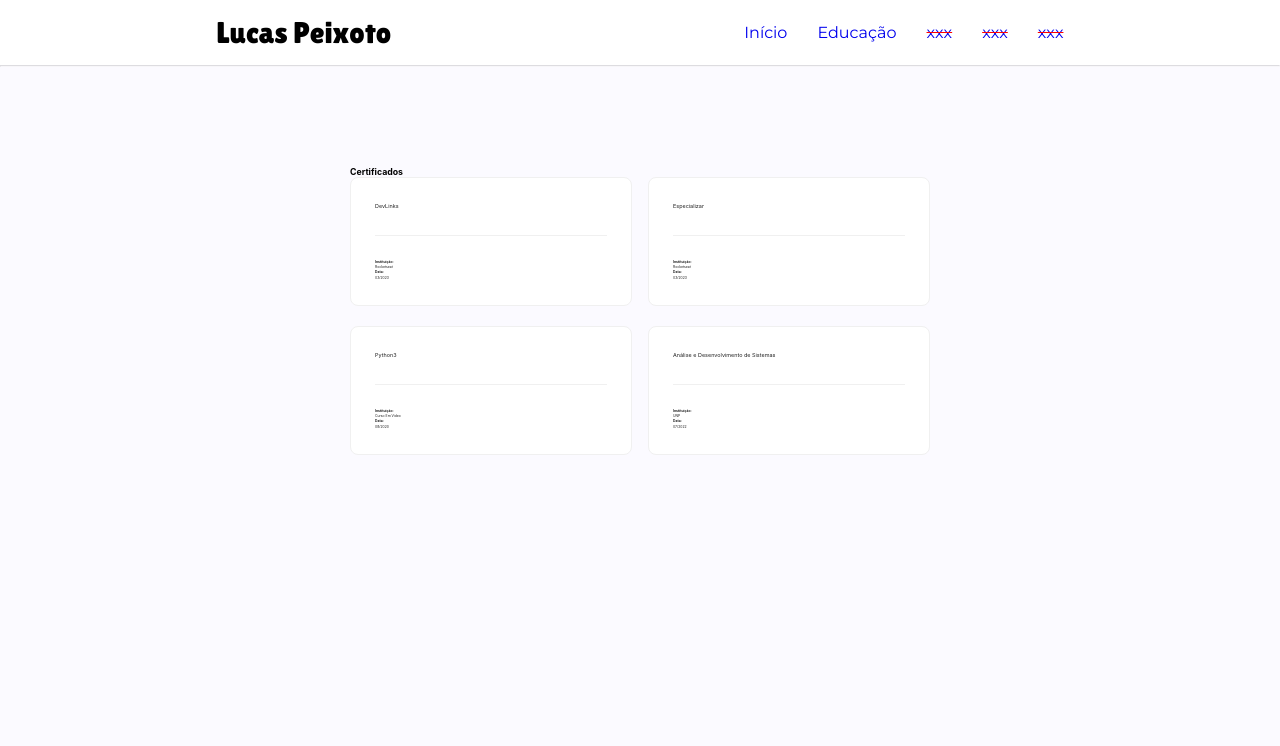
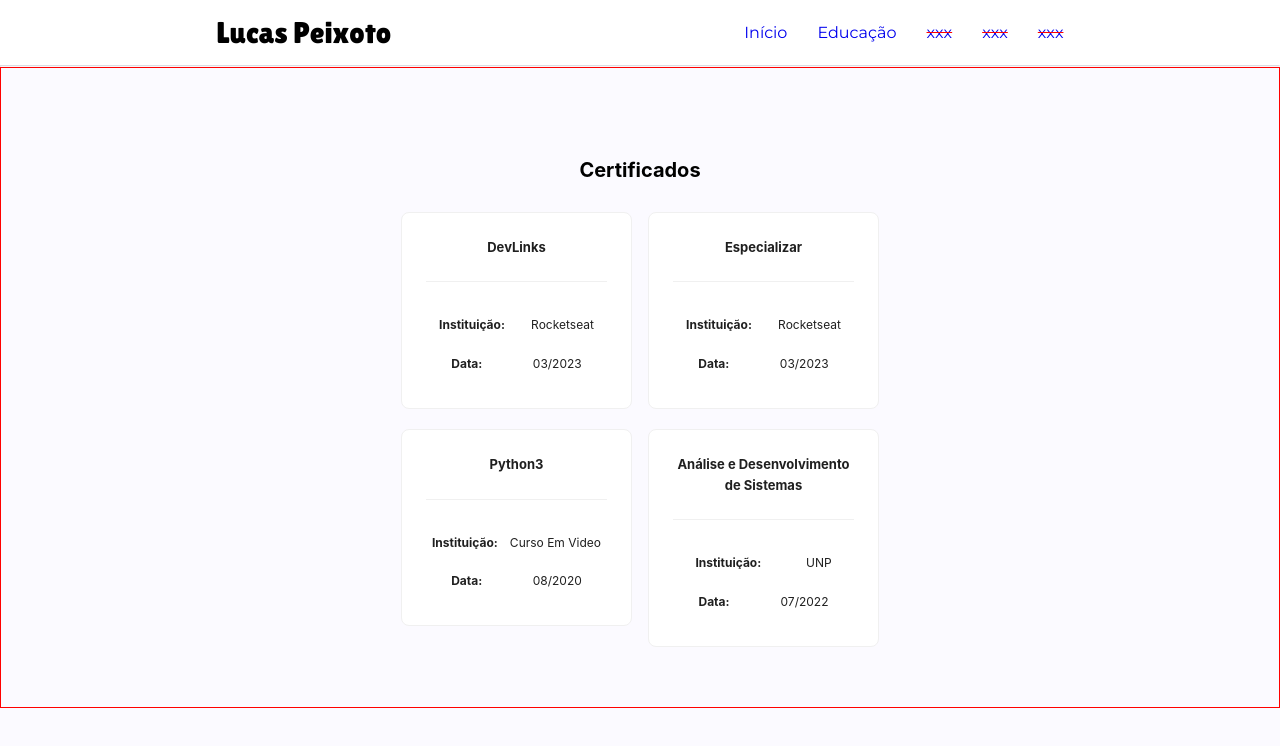
Before and after one commit to lucasptcastro/react-portfolio, a React (Vite) app: page /education in a window 1280 px wide. Shown: the top 746 px of the page. Built offline with nearby package versions, Linux system fonts and the light colour scheme.

Commit message:
🌈 style: added content styles

```diff
--- a/src/pages/Education/style.css
+++ b/src/pages/Education/style.css
@@ -0,0 +1,49 @@
+.content {
+  border: 1px solid red;
+
+  background: #fbfaff;
+  padding: 60px 400px;
+}
+
+.certifieds-title {
+  display: flex;
+  justify-content: center;
+
+  padding: 30px 0;
+}
+
+.certifieds-title h4 {
+  font-size: 20px;
+}
+
+.devlinks-rocketseat:hover,
+.especializar-rocketseat:hover,
+.python3-cursoemvideo:hover,
+.university:hover {
+  cursor: pointer;
+}
+
+.card-title {
+  font-size: 13px;
+  text-align: center;
+
+  font-weight: 700;
+}
+
+.institution,
+.date {
+  display: flex;
+  justify-content: space-around;
+
+  padding: 10px 0;
+}
+
+.institution h4,
+.date h4 {
+  font-size: 12px;
+}
+
+.institution p,
+.date p {
+  font-size: 12px;
+}
```
